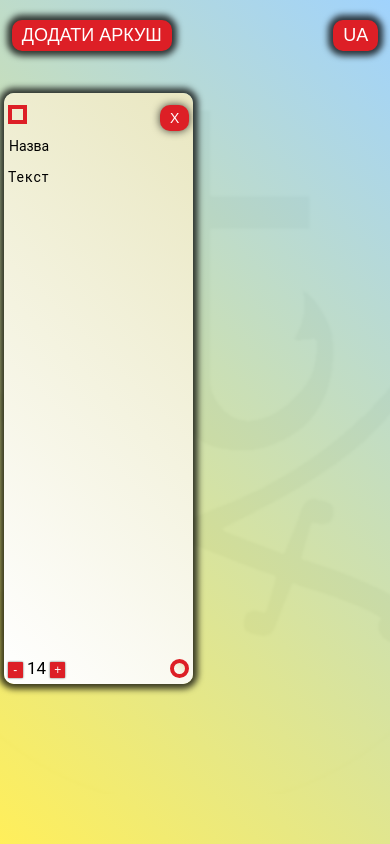
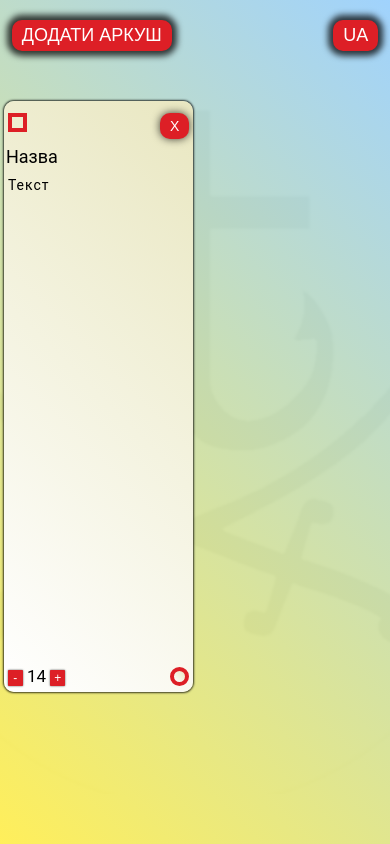
Before and after one commit to ANATOLIITSYHANOV/module2_notes, a Vue app: page / in a window 390 px wide. Both pictures are taken after a click on the button "ДОДАТИ АРКУШ". Built offline with nearby package versions, Linux system fonts and the light colour scheme.

Commit message:
mobile keyboard  fix

```diff
--- a/public/index.html
+++ b/public/index.html
@@ -4,7 +4,7 @@
     <meta charset="utf-8">
     <meta http-equiv="X-UA-Compatible" content="IE=edge">
     <meta name="viewport" content="width=device-width,initial-scale=1.0">
-    <link rel="icon" href="<%= BASE_URL %>favicon.png">
+    <link rel="icon" href="<%= BASE_URL %>favicon2.png">
     <title>Notes</title>
   </head>
   <body>
--- a/src/App.vue
+++ b/src/App.vue
@@ -5,13 +5,14 @@
     {{addSheet}}
    </button>
 
-   <div class="div-clear"></div>
+   <div class="div-clear" :style = "heightDivClear"></div>
 
    <lang-menu/>
 
    <notes v-for="(note, noteKey) in getNotes"
           :key="noteKey"
-          :keyNote="noteKey">
+          :keyNote="noteKey"
+          :deviseHeight="deviseHeight">
    </notes>
   </div>
 </template>
@@ -26,6 +27,7 @@ export default {
   data() {
     return {
       keyNote: null,
+      deviseHeight: 0,
     }
   },
   components: {
@@ -37,6 +39,13 @@ export default {
       getNotes: "getNotesArray",
       addSheet: "getAddSheet",
     }),
+    heightDivClear() {
+      let deviceWidth = Math.max(document.documentElement.clientWidth, window.innerWidth || 0);
+      if (deviceWidth < 1024) {
+        return `height: ${Math.max(document.documentElement.clientHeight, window.innerHeight || 0) * 0.12}px;`
+      }
+      return `height: ${Math.max(document.documentElement.clientHeight, window.innerHeight || 0) * 0.14}px;`
+    },
   },
   methods:{
     ...mapActions({
@@ -52,7 +61,8 @@ export default {
     }
   },
   mounted() {
-      this.mountNotes();
+    this.deviseHeight = Math.max(document.documentElement.clientHeight, window.innerHeight || 0);
+    this.mountNotes();
   },
 }
 </script>
@@ -89,7 +99,7 @@ export default {
    color: rgb(221, 31, 38);
  }
  .button_addNote{
-   position: fixed;
+   position: absolute;
    top: 20px;
    left: 3%;
    z-index: 2;
@@ -116,7 +126,7 @@ export default {
      width: 98%;
    }
    .textarea_big{
-     width: 100%
+     width: 99%
    }
  }
  @media screen and (max-width: 920px){
@@ -128,7 +138,7 @@ export default {
      width: 98%;
    }
    .textarea_big{
-     width: 100%
+     width: 99%
    }
  }
  @media screen and (max-width: 840px){
@@ -148,28 +158,25 @@ export default {
      width: 98%;
    }
    .textarea_big{
-     width: 100%
+     width: 99%
+   }
+   .input-content{
+     font-size: 24px;
    }
  }
  @media screen and (max-width: 700px){
-   .div-clear{
-     height: 12vh;
-   }
    .contain_content{
      width: 96%;
    }
    .contain_title{
      margin: 40px 0 0 14px;
-     width: 100%;
-   }
-   .input-content{
-     font-size: 19px;
+     width: 95%;
    }
    .contain_content_big{
      width: 97.5%;
    }
    .textarea_big{
-     width: 99.5%
+     width: 99%
    }
  }
  @media screen and (max-width: 600px){
@@ -177,21 +184,22 @@ export default {
      font-size: 18px;
      box-shadow: 0px 0px 6px 5px rgba(0, 0, 0, 0.75);
    }
+    .note_div{
+     box-shadow: 0px 0px 2px 1px rgba(0, 0, 0, 0.75);
+   }
    .contain_content{
      width: 97%;
      margin: 0 0 10px 5px;
    }
    .contain_title{
      margin: 40px 0 0 10px;
-   }
-   .input-content{
-     font-size: 17px;
+     width: 95%;
    }
    .contain_content_big{
      width: 98%;
    }
    .textarea_big{
-     width: 100%
+     width: 99%
    }
    .input-content_big{
      font-size: 20px;
@@ -203,7 +211,7 @@ export default {
      height: 35px;
    }
    .input-content{
-     font-size: 15px;
+     font-size: 18px;
    }
    .contain_content{
      height: 80%;
@@ -216,14 +224,9 @@ export default {
    }
  }
  @media screen and (max-width: 480px){
-   .div-clear{
-     height: 11vh;
-   }
    .contain_title{
-     margin: 40px 0 0 5px;
-   }
-   .input-content{
-     font-size: 14px;
+     margin: 40px 0 0 2px;
+     width: 98%;
    }
    .contain_content{
      margin: 0 0 10px 3px;
--- a/src/components/Notes.vue
+++ b/src/components/Notes.vue
@@ -2,7 +2,8 @@
 <transition name="transition-notes" appear>
  <div class="note_div"
       :class="color"
-      v-if="!showdiv">
+      v-if="!showdiv"
+      :style = "heightSmallDiv">
 
    <div @click="bigDiv"
         class="small-big-button button-big"
@@ -23,7 +24,7 @@
              v-if="showTitle"
              @blur="changeTitleBox"
              class="input-content"
-             maxlength="25"/>
+             :maxlength="maxlength"/>
       <span  v-else
              @click="changeTitleBox"
              class="input-content">
@@ -69,7 +70,8 @@
  <div v-else>
   <transition name="transition-notes_big" appear>
   <div :class="color"
-      class="note_div-big">
+      class="note_div-big"
+      :style = " heightBigDiv">
    <div @click="bigDiv"
         class="small-big-button button-big"
         v-if="!showdiv">
@@ -89,7 +91,7 @@
              v-if="showTitle"
              @blur="changeTitleBox"
              class="input-content input-content_big"
-             maxlength="25"/>
+             :maxlength="maxlength"/>
       <span  v-else
              @click="changeTitleBox"
              class="input-content input-content_big">
@@ -151,6 +153,7 @@ export default {
   },
   props:{
     keyNote: Number,
+    deviseHeight: Number,
   },
   computed: {
     ...mapGetters({
@@ -175,6 +178,23 @@ export default {
     },
     fontSize() {
       return `font-size: ${this.getNotes[this.keyNote].fontSize}px;`;
+    },
+    maxlength() {
+      let deviceWidth = Math.max(document.documentElement.clientWidth, window.innerWidth || 0);
+      if (deviceWidth < 1400 && deviceWidth > 1100) {
+        return 20;
+      } else if (deviceWidth < 1100 && deviceWidth > 450) {
+        return 15;
+      } else if (deviceWidth < 450) {
+        return 11;
+      }
+      return 25;
+    },
+    heightSmallDiv() {
+      return `height: ${this.deviseHeight * 0.7}px;`
+    },
+    heightBigDiv() {
+      return `height: ${this.deviseHeight * 0.98}px;`
     },
   },
   methods: {
@@ -337,7 +357,7 @@ export default {
    outline: none;
    background: inherit;
    border: none;
-   font-size: 22px;
+   font-size: 30px;
    padding: 5px 0;
    width: 100%;
  }
@@ -363,7 +383,7 @@ export default {
    outline: none;
  }
  .textarea_big{
-   width: 100%
+   width: 99%
  }
  i{
    font-style: normal;
--- a/src/main.js
+++ b/src/main.js
@@ -14,3 +14,6 @@ Vue.directive('focus', {
       el.focus()
   }
 })
+ /* eslint-disable no-console */
+//console.log( document.querySelector('body').style.width = w);
+/* eslint-enable no-console */
```
Also changed, not shown: public/favicon.png (deleted), public/favicon2.png (added).
